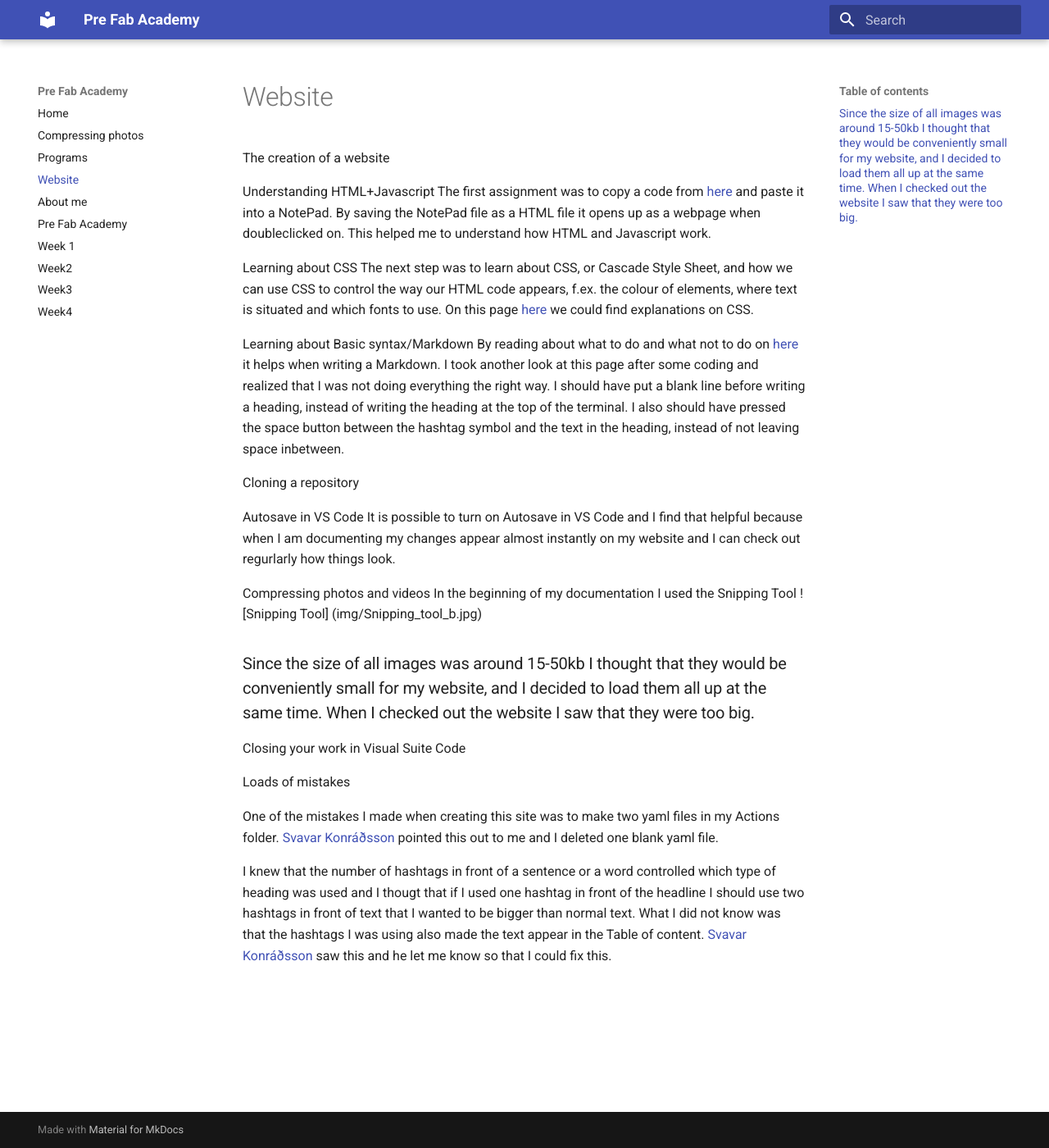
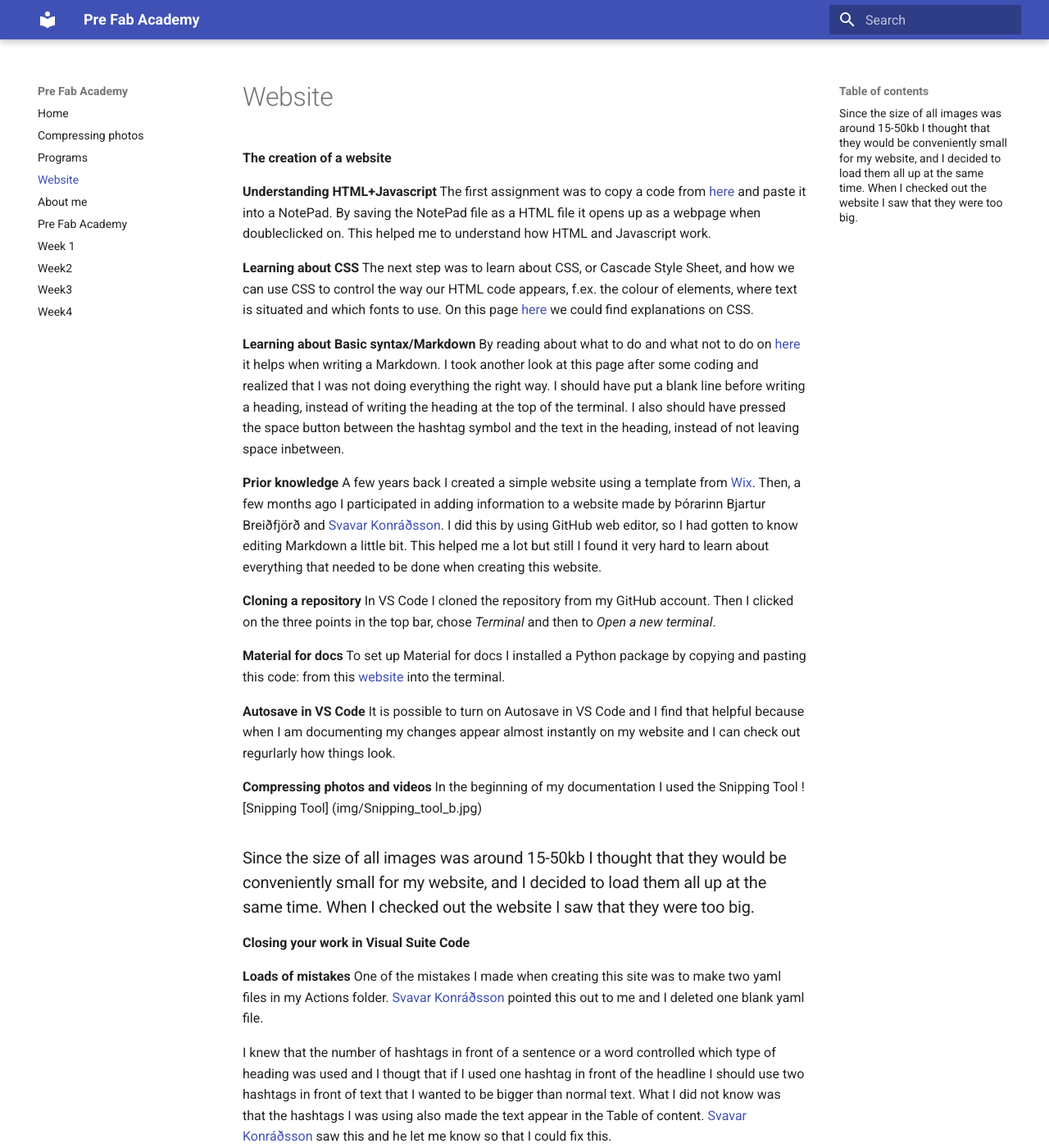
Before and after one commit to OlofH2/Before-Fab-Academy, an MkDocs documentation site: the page built from docs/Website.md, in a window 1280 px wide and 1400 px high. Shown: the whole window at 82% size. Built offline with MkDocs 1.6.1 and Material for MkDocs 9.7.7, drawn with Linux system fonts in a browser that asks for light colours.

Commit message:
Prófa Bold og prófa að setja inn kóða

```diff
--- a/docs/Website.md
+++ b/docs/Website.md
@@ -1,33 +1,36 @@
 
-The creation of a website
+**The creation of a website**
 
-Understanding HTML+Javascript
+**Understanding HTML+Javascript**
 The first assignment was to copy a code from [here](https://www.w3schools.com/html/default.asp) and paste it into a NotePad. By saving the NotePad file as a HTML file it opens up as a webpage when doubleclicked on. This helped me to understand how HTML and Javascript work.
 
-Learning about CSS
+**Learning about CSS**
 The next step was to learn about CSS, or Cascade Style Sheet, and how we can use CSS to control the way our HTML code appears, f.ex. the colour of elements, where text is situated and which fonts to use. On this page [here](https://www.w3schools.com/css/css_intro.asp) we could find explanations on CSS.
 
-Learning about Basic syntax/Markdown
+**Learning about Basic syntax/Markdown**
 By reading about what to do and what not to do on [here](https://www.markdownguide.org/basic-syntax/) it helps when writing a Markdown. I took another look at this page after some coding and realized that I was not doing everything the right way. I should have put a blank line before writing a heading, instead of writing the heading at the top of the terminal. I also should have pressed the space button between the hashtag symbol and the text in the heading, instead of not leaving space inbetween.
 
+**Prior knowledge**
+A few years back I created a simple website using a template from [Wix](https://www.wix.com/). Then, a few months ago I participated in adding information to a website made by Þórarinn Bjartur Breiðfjörð and [Svavar Konráðsson](https://fabacademy.org/2023/labs/isafjordur/students/svavar-konradsson/index.html). I did this by using GitHub web editor, so I had gotten to know editing Markdown a little bit. This helped me a lot but still I found it very hard to learn about everything that needed to be done when creating this website.
 
-Cloning a repository
+**Cloning a repository**
+In VS Code I cloned the repository from my GitHub account. Then I clicked on the three points in the top bar, chose *Terminal* and then to *Open a new terminal*.
 
+**Material for docs**
+To set up Material for docs I installed a Python package by copying and pasting this code:<pip install mkdocs-material> from this [website](https://squidfunk.github.io/mkdocs-material/getting-started//) into the terminal.
 
-Autosave in VS Code
+**Autosave in VS Code**
 It is possible to turn on Autosave in VS Code and I find that helpful because when I am documenting my changes appear almost instantly on my website and I can check out regurlarly how things look.
 
-Compressing photos and videos
+**Compressing photos and videos**
 In the beginning of my documentation I used the Snipping Tool ![Snipping Tool]
 (img/Snipping_tool_b.jpg)
 ###Since the size of all images was around 15-50kb I thought that they would be conveniently small for my website, and I decided to load them all up at the same time. When I checked out the website I saw that they were too big.
 
-
-Closing your work in Visual Suite Code
+**Closing your work in Visual Suite Code**
 
 
-Loads of mistakes
-
+**Loads of mistakes**
 One of the mistakes I made when creating this site was to make two yaml files in my Actions folder. [Svavar Konráðsson](https://fabacademy.org/2023/labs/isafjordur/students/svavar-konradsson/index.html) pointed this out to me and I deleted one blank yaml file.
 
 I knew that the number of hashtags in front of a sentence or a word controlled which type of heading was used and I thougt that if I used one hashtag in front of the headline I should use two hashtags in front of text that I wanted to be bigger than normal text. What I did not know was that the hashtags I was using also made the text appear in the Table of content. [Svavar Konráðsson](https://fabacademy.org/2023/labs/isafjordur/students/svavar-konradsson/index.html) saw this and he let me know so that I could fix this.
```
Also changed, not shown: docs/Programs.md (+1 -1 lines).
